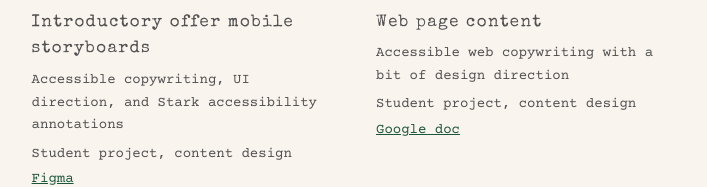
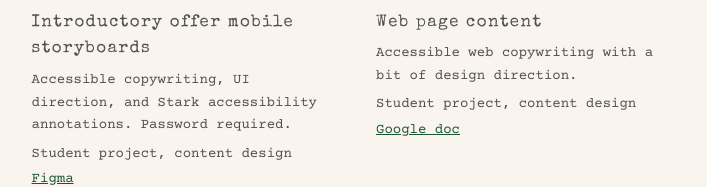
Before and after one commit to pulchrit/melissalafranchise, a Next.js app: page /portfolio in a window 1280 px wide. Shown: the part 427-614 px from the top of the page, without its empty margins (284-991 px from the left). Built offline with nearby package versions, Linux system fonts and the light colour scheme.

Commit message:
update permissions

```diff
--- a/constants/constants.js
+++ b/constants/constants.js
@@ -296,12 +296,12 @@ export const portfolioData = [
       priority: true,
     },
     title: 'Introductory offer mobile storyboards',
-    code: 'Accessible copywriting, UI direction, and Stark accessibility annotations',
+    code: 'Accessible copywriting, UI direction, and Stark accessibility annotations. Password required.',
     type: 'Student project, content design',
     links: [
       {
         text: 'Figma',
-        href: 'https://www.figma.com/proto/lyljBiaIWsUwWM6e7K8bJn/MelissaLafranchise-UXCC-Accessibility-Unit-4-Practice?node-id=5-87&t=AyocUjlRRqJ03UUQ-1',
+        href: 'https://www.figma.com/proto/lyljBiaIWsUwWM6e7K8bJn/MelissaLafranchise-UXCC-Accessibility-Unit-4-Practice?node-id=5-88&p=f&t=XKkoKetWRZmPqOwZ-1&scaling=min-zoom&content-scaling=fixed&page-id=5%3A87&starting-point-node-id=5%3A88',
       },
     ],
   },
@@ -315,7 +315,7 @@ export const portfolioData = [
       priority: true,
     },
     title: 'Web page content',
-    code: 'Accessible web copywriting with a bit of design direction',
+    code: 'Accessible web copywriting with a bit of design direction.',
     type: 'Student project, content design',
     links: [
       {
```
